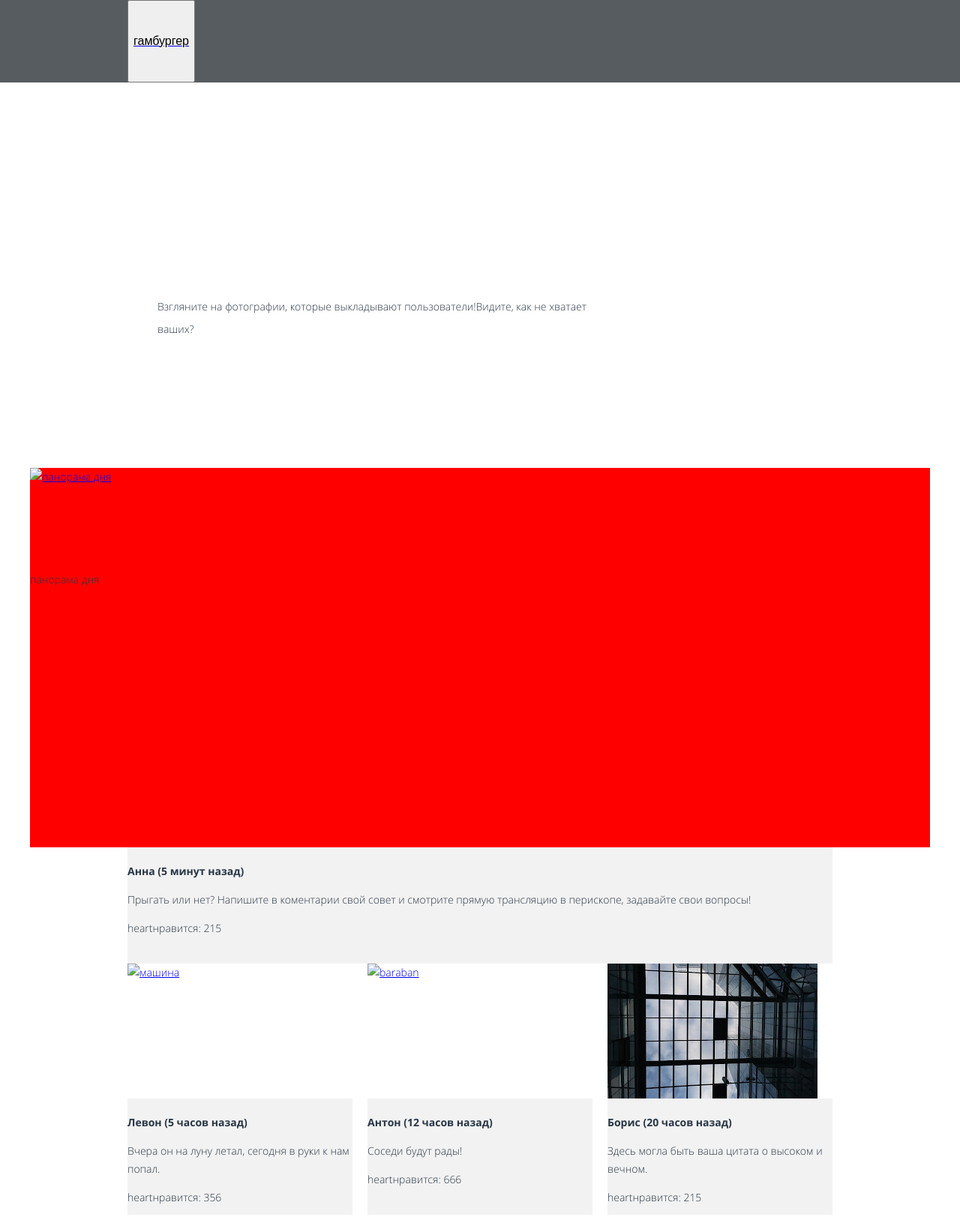
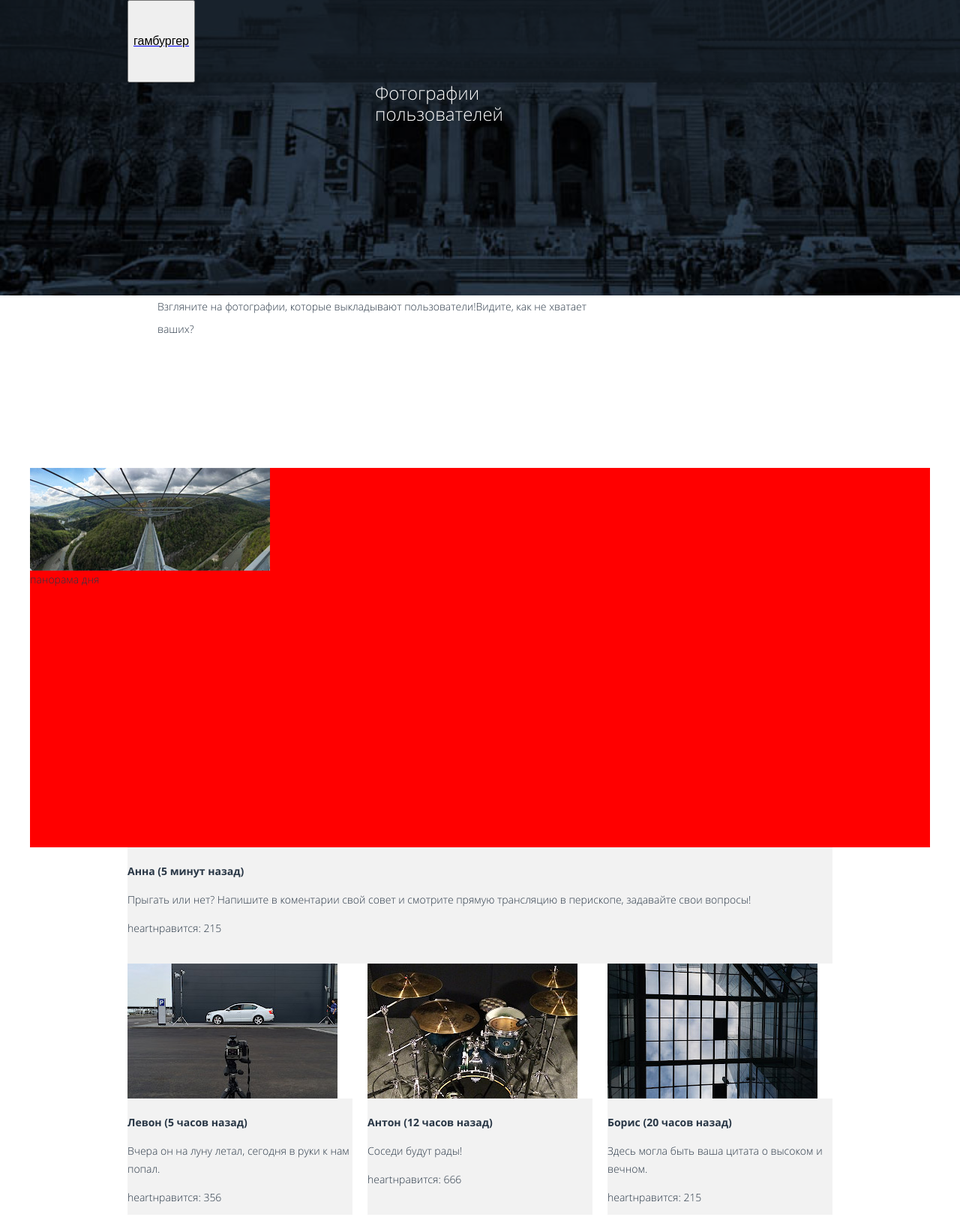
Before and after one commit to natpuot92/152586-pink, a plain HTML site: page foto.html in a window 1280 px wide. Shown: the top 1623 px of the page at 75% size. Drawn offline with nearby package versions, Linux system fonts and the light colour scheme; files that its build step writes are made by us from their sources; the site is published under a folder, as on GitHub Pages, so addresses that start at the root find nothing; files whose address does not match are found by name; a web font is replaced by a local one.

Commit message:
module4-task1

```diff
--- a/foto.html
+++ b/foto.html
@@ -40,7 +40,7 @@
       <div class="news-item news-item-panorama">
         <div class="news-item__foto news-item__foto--panorama">
           <a class="news-item__foto-link news-item__foto-link--panorama" href="#">
-          <img src="/img/panorama-mobile@1x.jpg" width="320" height="137"  alt="панорама дня">
+          <img src="img/panorama-mobile@1x.jpg" width="320" height="137"  alt="панорама дня">
           </a>
           <div class="news-item__foto-day">
                панорама дня
@@ -63,7 +63,7 @@
       <div class="news-item">
         <div class="news-item__foto">
           <a class="news-item__foto-link" href="#">
-           <img src="/img/photo-1-mobile@1x.jpg" width="280" height="180" alt="машина">
+           <img src="img/photo-1-mobile@1x.jpg" width="280" height="180" alt="машина">
           </a>
         </div>
       <div class="news-item__comment">
@@ -83,7 +83,7 @@
       <div class="news-item">
        <div class="news-item__foto">
          <a class="news-item__foto-link" href="#">
-         <img src="/img/photo-2-mobile@1x.jpg" width="280" height="180" alt="baraban">
+         <img src="img/photo-2-mobile@1x.jpg" width="280" height="180" alt="baraban">
          </a>
        </div>
        <div class="news-item__comment">
--- a/sass/blocks/advantages.scss
+++ b/sass/blocks/advantages.scss
@@ -33,7 +33,7 @@
   left: 82px;
   width: 158px;
   height: 277px;
-  background: url("/img/iphone-screen-mobile@1x.png") no-repeat;
+  background: url("../img/iphone-screen-mobile@1x.png") no-repeat;
   &--2,
   &--3 {
     display: none;
--- a/sass/blocks/page-header.scss
+++ b/sass/blocks/page-header.scss
@@ -1,6 +1,6 @@
 .page-header {
   position: relative;
-  background: url("/img/bg-back-mobile@1x.jpg") no-repeat center;
+  background: url("../img/bg-back-mobile@1x.jpg") no-repeat center;
   background-size: cover;
   min-height: 462px;
 }
@@ -39,7 +39,7 @@
   height: 24px;
   width: 50px;
   font-size: 0;
-  background: url("/img/icon-menu-burger.svg");
+  background: url("../img/icon-menu-burger.svg");
   border: none;
 }
 
```
Also changed, not shown: index.html (+1 -1 lines), 1 other file.
